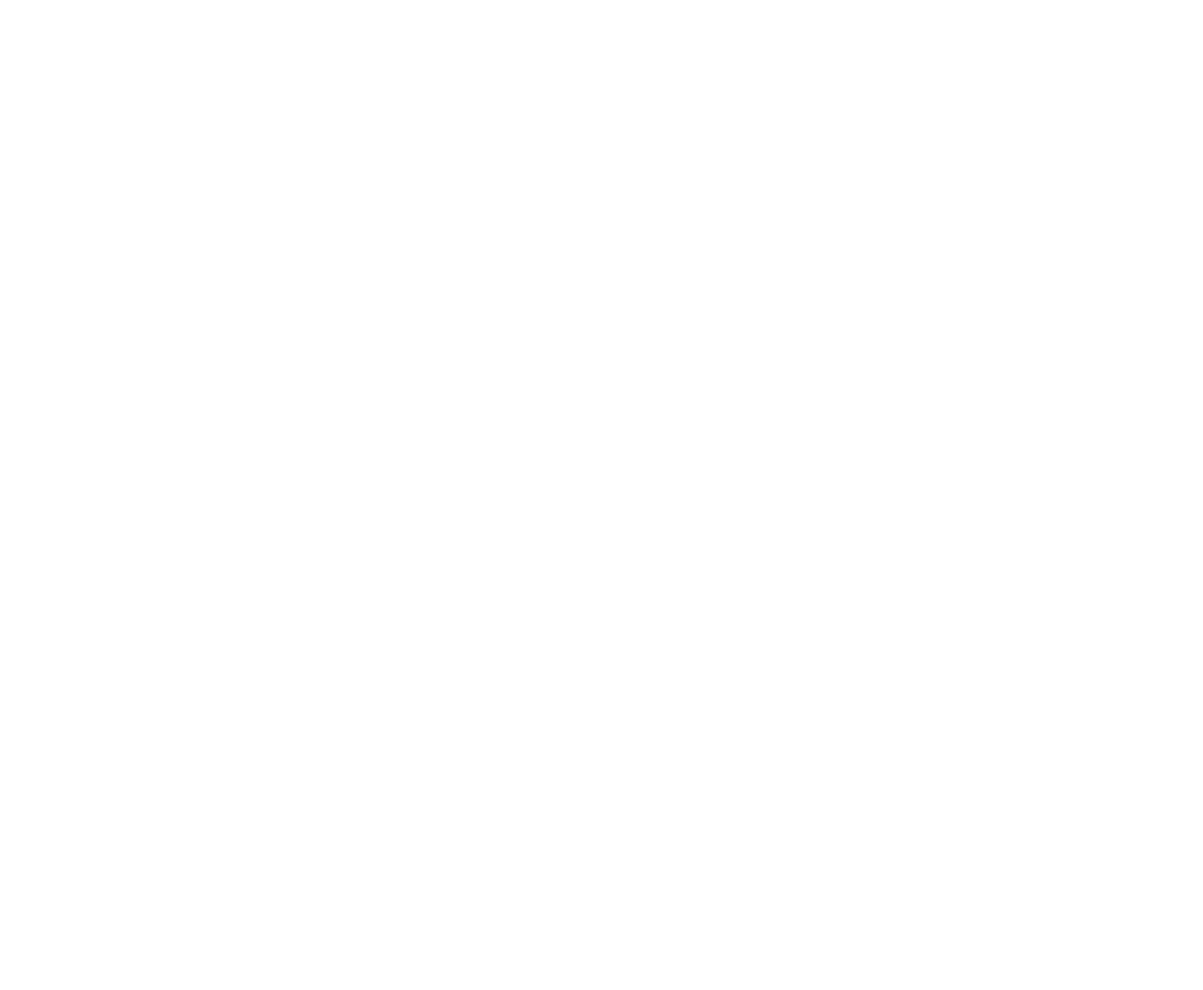
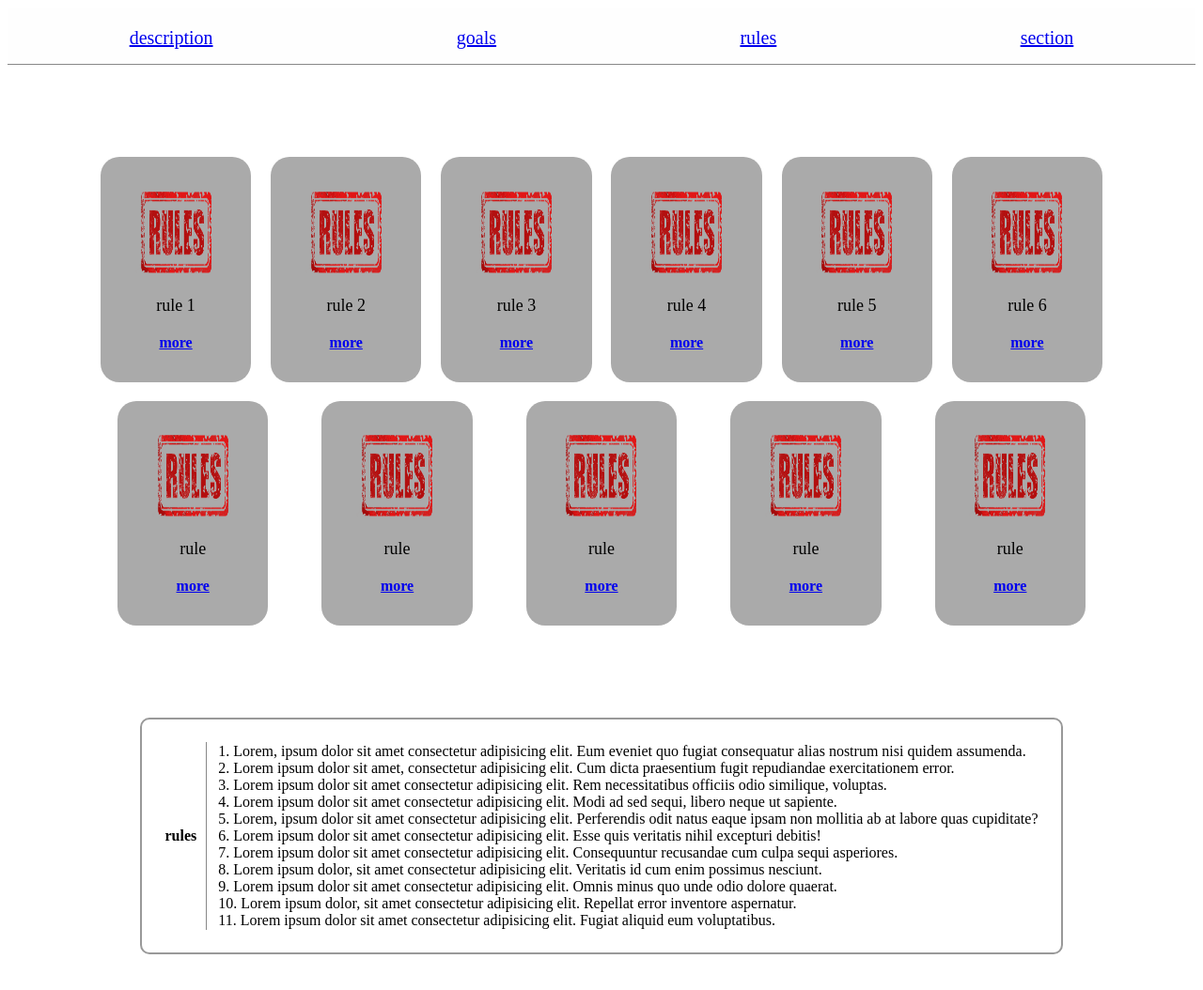
Before and after one commit to brn-rezai/Make-website-1, a plain HTML site: page rules.html in a window 1280 px wide. Shown: the whole page at 94% size. Before the commit the page ends 800 px from the top, so only its background shows below. Drawn offline with Linux system fonts and the light colour scheme.

Commit message:
rules.html complete

```diff
--- a/rules.html
+++ b/rules.html
@@ -0,0 +1,123 @@
+<!DOCTYPE html>
+<html lang="en">
+
+<head>
+    <meta charset="UTF-8">
+    <meta name="viewport" content="width=device-width, initial-scale=1.0">
+    <title>Rules</title>
+    <link rel="stylesheet" href="./styles.css">
+</head>
+
+<body>
+
+    <nav>
+        <ul>
+            <li><a href="./index.html">description</a></li>
+            <li><a href="./goals.html">goals</a></li>
+            <li><a href="./rules.html">rules</a></li>
+            <li><a href="./section.html">section</a></li>
+        </ul>
+    </nav>
+
+    <section>
+        <div class="art">
+            <article>
+                <img src="img/rule-1752536_640.png" alt="rules">
+                <p>rule 1</p>
+                <a href="#r1">more</a>
+            </article>
+            <article>
+                <img src="img/rule-1752536_640.png" alt="rules">
+                <p>rule 2</p>
+                <a href="#r2">more</a>
+            </article>
+            <article>
+                <img src="img/rule-1752536_640.png" alt="rules">
+                <p>rule 3</p>
+                <a href="#r3">more</a>
+            </article>
+            <article>
+                <img src="img/rule-1752536_640.png" alt="rules">
+                <p>rule 4</p>
+                <a href="#r4">more</a>
+            </article>
+            <article>
+                <img src="img/rule-1752536_640.png" alt="rules">
+                <p>rule 5</p>
+                <a href="#r5">more</a>
+            </article>
+            <article>
+                <img src="img/rule-1752536_640.png" alt="rules">
+                <p>rule 6</p>
+                <a href="#r6">more</a>
+            </article>
+        </div>
+        <div class="art">
+            <article>
+                <img src="img/rule-1752536_640.png" alt="rules">
+                <p>rule</p>
+                <a href="#r7">more</a>
+            </article>
+            <article>
+                <img src="img/rule-1752536_640.png" alt="rules">
+                <p>rule</p>
+                <a href="#r8">more</a>
+            </article>
+            <article>
+                <img src="img/rule-1752536_640.png" alt="rules">
+                <p>rule</p>
+                <a href="#r9">more</a>
+            </article>
+            <article>
+                <img src="img/rule-1752536_640.png" alt="rules">
+                <p>rule</p>
+                <a href="#r10">more</a>
+            </article>
+            <article>
+                <img src="img/rule-1752536_640.png" alt="rules">
+                <p>rule</p>
+                <a href="#r11">more</a>
+            </article>
+        </div>
+    </section>
+
+    <section class="center-1">
+        <table class="des">
+            <tbody>
+                <tr>
+                    <th>rules</th>
+                    <td>
+                        <span id="r1">1.</span> Lorem, ipsum dolor sit amet consectetur adipisicing elit. Eum eveniet
+                        quo fugiat consequatur alias nostrum nisi quidem assumenda.<br>
+                        <span id="r2">2.</span> Lorem ipsum dolor sit amet, consectetur adipisicing elit. Cum dicta
+                        praesentium fugit repudiandae exercitationem error.<br>
+                        <span id="r3">3.</span> Lorem ipsum dolor sit amet consectetur adipisicing elit. Rem
+                        necessitatibus officiis odio similique, voluptas.<br>
+                        <span id="r4">4.</span> Lorem ipsum dolor sit amet consectetur adipisicing elit. Modi ad sed
+                        sequi, libero neque ut sapiente.<br>
+                        <span id="r5">5.</span> Lorem, ipsum dolor sit amet consectetur adipisicing elit. Perferendis
+                        odit natus eaque ipsam non mollitia ab at labore quas cupiditate?<br>
+                        <span id="r6">6.</span> Lorem ipsum dolor sit amet consectetur adipisicing elit. Esse quis
+                        veritatis nihil excepturi debitis!<br>
+                        <span id="r7">7.</span> Lorem ipsum dolor sit amet consectetur adipisicing elit. Consequuntur
+                        recusandae cum culpa sequi asperiores.<br>
+                        <span id="r8">8.</span> Lorem ipsum dolor, sit amet consectetur adipisicing elit. Veritatis id
+                        cum enim possimus nesciunt.<br>
+                        <span id="r9">9.</span> Lorem ipsum dolor sit amet consectetur adipisicing elit. Omnis minus quo
+                        unde odio dolore quaerat.<br>
+                        <span id="r10">10.</span> Lorem ipsum dolor, sit amet consectetur adipisicing elit. Repellat
+                        error inventore aspernatur.<br>
+                        <span id="r11">11.</span> Lorem ipsum dolor sit amet consectetur adipisicing elit. Fugiat
+                        aliquid eum voluptatibus.
+
+                    </td>
+                </tr>
+            </tbody>
+        </table>
+
+
+    </section>
+
+</body>
+
+</html>
--- a/styles.css
+++ b/styles.css
@@ -31,7 +31,6 @@ nav ul li {
 section {
 
     margin: 7%;
-
 }
 
 .des {
@@ -51,7 +50,7 @@ article {
     border-radius: 20px;
     display: flex;
     flex-direction: column;
-    padding: 5%;
+    padding: 3%;
     margin: 10px;
 }
 
@@ -109,3 +108,17 @@ article a {
         overflow: auto;
     }
 }
+
+.des tbody tr th {
+    border-right: 1px solid #888;
+    padding-right: 10px;
+}
+
+.des tbody tr td {
+    padding-left: 10px;
+}
+
+.center-1 {
+    display: flex;
+    justify-content: center;
+}
```
Also changed, not shown: goals.html (+1 -1 lines).
